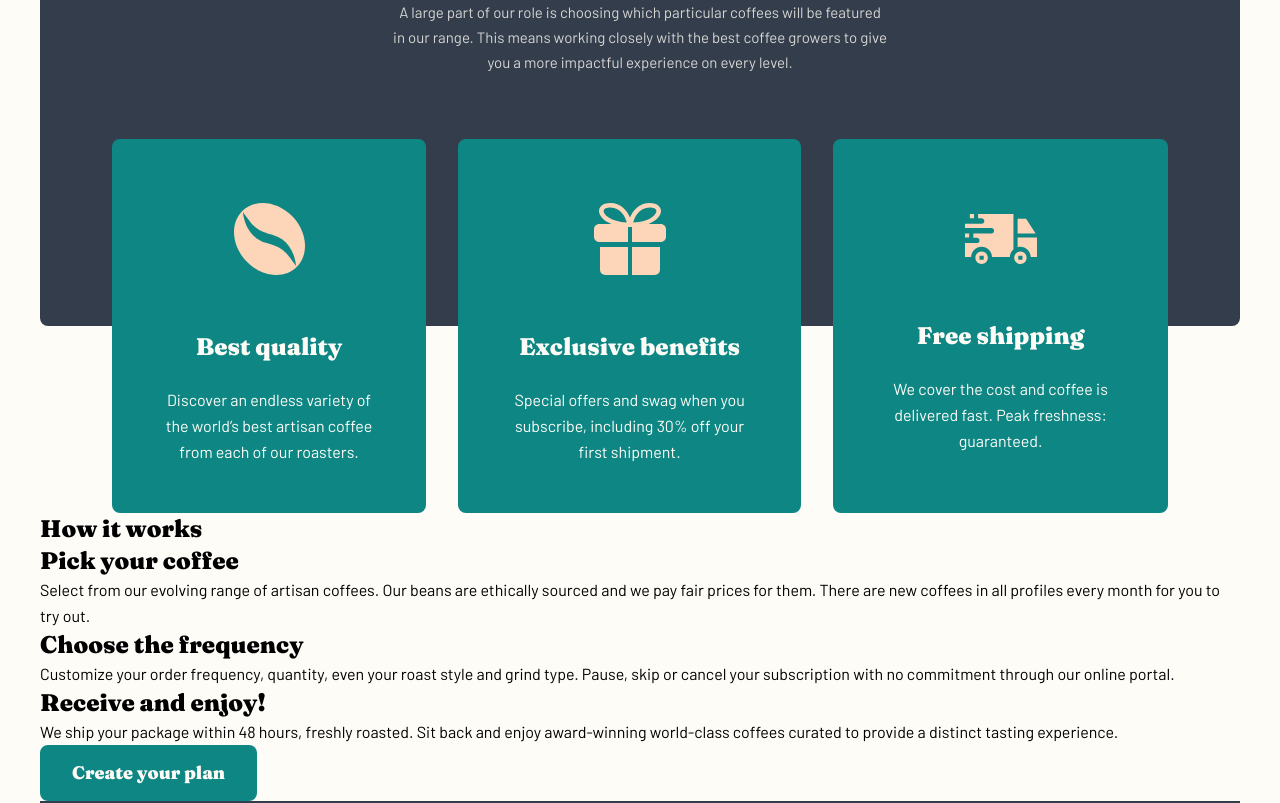
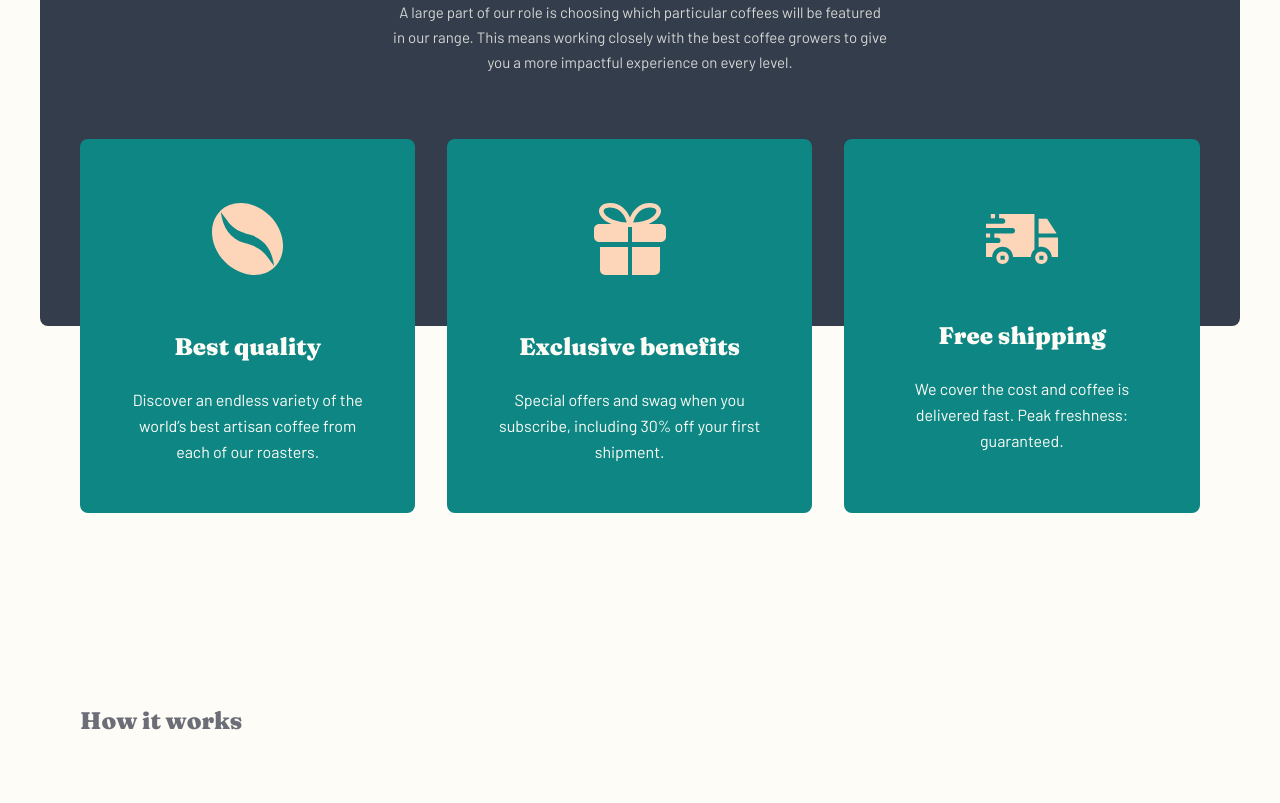
Before and after one commit to Dudeldups/FM-coffeeroasters, a React (Vite) app: page / in a window 1280 px wide. Shown: the part 1620-2423 px from the top of the page. Built offline with nearby package versions, Linux system fonts and the light colour scheme.

Commit message:
added styling for how it works section

```diff
--- a/src/components/Btn.tsx
+++ b/src/components/Btn.tsx
@@ -1,11 +1,14 @@
 interface BtnProps {
   children: React.ReactNode;
   isDisabled?: boolean;
+  className?: string;
 }
 
-const Btn = ({ children }: BtnProps) => {
+const Btn = ({ children, className }: BtnProps) => {
   return (
-    <button className="rounded-lg bg-custom-dark-cyan px-8 py-4 font-fraunces text-lg font-black leading-6 text-custom-light-cream">
+    <button
+      className={`rounded-lg bg-custom-dark-cyan px-8 py-4 font-fraunces text-lg font-black leading-6 text-custom-light-cream ${className ? className : ""}`}
+    >
       {children}
     </button>
   );
--- a/src/routes/Home.tsx
+++ b/src/routes/Home.tsx
@@ -46,7 +46,7 @@ const Home = () => {
           our collection
         </h2>
 
-        <ul className="flex-col-center gap-12 pt-24 md:pt-16 lg:pt-24 xl:flex-row xl:items-start xl:gap-16 xl:pt-28">
+        <ul className="flex-col-center mx-auto gap-12 pt-24 md:pt-16 lg:pt-24 xl:max-w-[70rem] xl:flex-row xl:items-start xl:pt-28">
           <li className="flex-col-center gap-5 md:flex-row md:gap-9 xl:flex-col">
             <img
               className="max-w-[12rem] md:max-w-[14rem]"
@@ -124,7 +124,7 @@ const Home = () => {
           </p>
         </div>
 
-        <ul className="col-[1_/_span_1] row-[2_/_span_2] mx-auto grid justify-center gap-6 px-4 xs:px-6 sm:px-8 lg:grid-flow-col lg:px-4 xl:max-w-[68rem] xl:gap-8">
+        <ul className="col-[1_/_span_1] row-[2_/_span_2] mx-auto grid justify-center gap-6 px-4 xs:px-6 sm:px-8 lg:grid-flow-col lg:px-4 xl:max-w-[72rem] xl:gap-8">
           <li className="flex-col-center max-w-[20rem] gap-14 rounded-lg bg-custom-dark-cyan px-4 pb-12 pt-16 sm:px-10 md:max-w-[38rem] md:flex-row md:px-14 md:py-10 lg:flex-col lg:px-5 lg:pb-12 lg:pt-16 xl:px-12">
             <img src={beanImg} alt="" aria-hidden="true" />
             <div className="text-center md:text-left lg:text-center">
@@ -160,31 +160,37 @@ const Home = () => {
         </ul>
       </div>
 
-      <div>
-        <h2>How it works</h2>
+      <div className="flex-col-center mx-auto mt-28 max-w-[70rem] pb-28 lg:mt-48 lg:pb-48">
+        <h2 className="text-custom-dark-grey md:self-start">How it works</h2>
 
-        <ol>
-          <li>
-            <h3>Pick your coffee</h3>
-            <p>
+        <ol className="flex-col-center gap-14 pt-20 text-center md:flex-row md:items-start md:gap-8 md:pt-28 md:text-left lg:gap-24 lg:pt-36">
+          <li className="relative max-w-96 before:font-fraunces before:text-[4.5rem]/[1] before:font-black before:text-custom-pale-orange before:content-['0'_counter(list-item)] lg:pt-8">
+            <h3 className="mt-6 h-14 md:h-24 md:before:absolute md:before:inset-[-3.5rem_auto_auto_0] md:before:w-[calc(100%+2rem)] md:before:border-[1px] md:before:border-custom-pale-orange md:after:absolute md:after:inset-[-3.5rem_auto_auto_0] md:after:aspect-square md:after:w-8 md:after:-translate-y-1/2 md:after:rounded-full md:after:border-2 md:after:border-custom-dark-cyan md:after:bg-custom-light-cream lg:before:w-[calc(100%+6rem)]">
+              Pick your coffee
+            </h3>
+            <p className="">
               Select from our evolving range of artisan coffees. Our beans are
               ethically sourced and we pay fair prices for them. There are new
               coffees in all profiles every month for you to try out.
             </p>
           </li>
 
-          <li>
-            <h3>Choose the frequency</h3>
-            <p>
+          <li className="relative max-w-96 before:font-fraunces before:text-[4.5rem]/[1] before:font-black before:text-custom-pale-orange before:content-['0'_counter(list-item)] lg:pt-8">
+            <h3 className="mt-6 h-14 md:h-24 md:before:absolute md:before:inset-[-3.5rem_auto_auto_0] md:before:w-[calc(100%+2rem)] md:before:border-[1px] md:before:border-custom-pale-orange md:after:absolute md:after:inset-[-3.5rem_auto_auto_0] md:after:aspect-square md:after:w-8 md:after:-translate-y-1/2 md:after:rounded-full md:after:border-2 md:after:border-custom-dark-cyan md:after:bg-custom-light-cream lg:before:w-[calc(100%+6rem)]">
+              Choose the frequency
+            </h3>
+            <p className="">
               Customize your order frequency, quantity, even your roast style
               and grind type. Pause, skip or cancel your subscription with no
               commitment through our online portal.
             </p>
           </li>
 
-          <li>
-            <h3>Receive and enjoy!</h3>
-            <p>
+          <li className="relative max-w-96 before:font-fraunces before:text-[4.5rem]/[1] before:font-black before:text-custom-pale-orange before:content-['0'_counter(list-item)] lg:pt-8">
+            <h3 className="mt-6 h-14 md:h-24 md:after:absolute md:after:inset-[-3.5rem_auto_auto_0] md:after:aspect-square md:after:w-8 md:after:-translate-y-1/2 md:after:rounded-full md:after:border-2 md:after:border-custom-dark-cyan md:after:bg-custom-light-cream">
+              Receive and enjoy!
+            </h3>
+            <p className="">
               We ship your package within 48 hours, freshly roasted. Sit back
               and enjoy award-winning world-class coffees curated to provide a
               distinct tasting experience.
@@ -192,7 +198,7 @@ const Home = () => {
           </li>
         </ol>
 
-        <Link to="/subscribe">
+        <Link className="mt-20 block md:self-start lg:mt-16" to="/subscribe">
           <Btn>Create your plan</Btn>
         </Link>
       </div>
```
